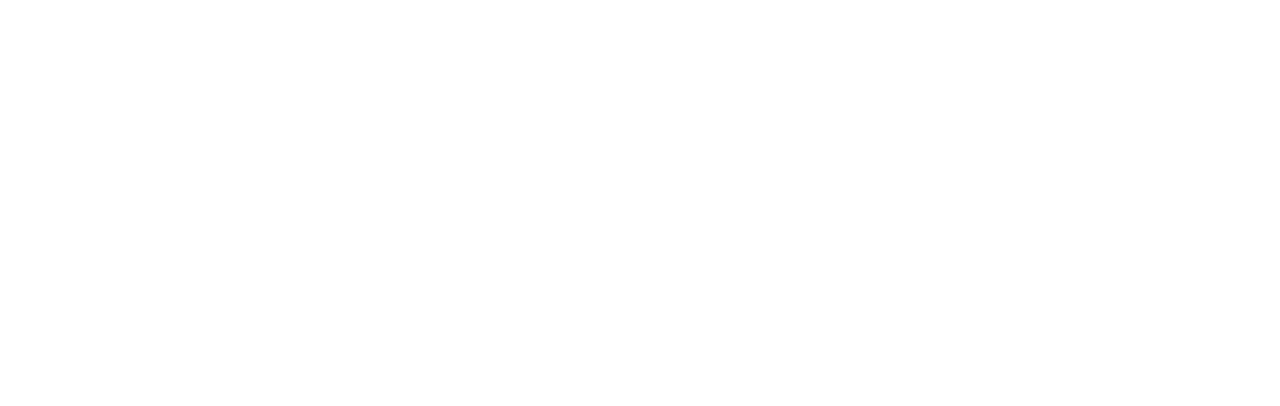
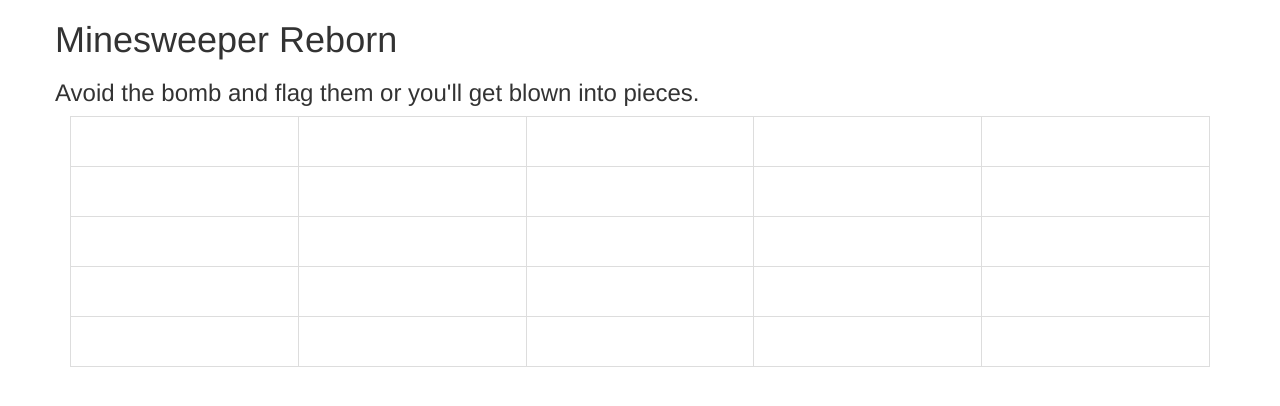
Before and after one commit to WDI-HK-8/MinesweeperReborn, a website: page index.html in a window 1280 px wide. Drawn offline with nearby package versions, Linux system fonts and the light colour scheme.

Commit message:
Made the open cell function working. Added an updatevalues function to update the board. Added a play function which contains the open cell function and updatevalues

```diff
--- a/css/custom.css
+++ b/css/custom.css
@@ -0,0 +1,8 @@
+td, tr {
+	height: 50px;
+	width: 50px;
+}
+
+td:hover {
+	background-color: #eff;
+}
--- a/index.html
+++ b/index.html
@@ -16,6 +16,56 @@
     <script type="text/javascript" src="js/application.js"></script>
 </head>
 <body>
+    <div class="container">
+        <div class="row">
+                <h1>Minesweeper Reborn</h1>
+                <h3>Avoid the bomb and flag them or you'll get blown into pieces.</h3>
+        </div>
+        <div>
+            <table id="open-board" class="table table-bordered">
+               <tbody id="tableBody">
+                    <tr>
+                        <td></td>
+                        <td></td>
+                        <td></td>
+                        <td></td>
+                        <td></td>
+                    </tr>
+                    <tr>
+                        <td></td>
+                        <td></td>
+                        <td></td>
+                        <td></td>
+                        <td></td>
+                    </tr>
+                    <tr>
+                        <td></td>
+                        <td></td>
+                        <td></td>
+                        <td></td>
+                        <td></td>
+                    </tr>
+                    <tr>
+                        <td></td>
+                        <td></td>
+                        <td></td>
+                        <td></td>
+                        <td></td>
+                    </tr>
+                    <tr>
+                        <td></td>
+                        <td></td>
+                        <td></td>
+                        <td></td>
+                        <td></td>
+                    </tr>
+                </tbody>
+            </table>
+        </div>
+        <div class="row">
+
+        </div>
+    </div>
 
 </body>
 </html>
--- a/js/application.js
+++ b/js/application.js
@@ -1,9 +1,12 @@
+  $(document).ready(function(){
+
   var hiddenBoard = [['X',1,0,1,1],[1,1,0,1,'X'],[0,0,1,2,2],[0,0,1,'X',2],[0,0,1,2,'X']];
   var openBoard = [['','','','',''],['','','','',''],['','','','',''],['','','','',''],['','','','','']];
 
 
+  // Open a cell
+  function open(row,col) {
 
-  function open(row,col) {
       openBoard[row][col] = hiddenBoard[row][col];
       console.log('You found:',openBoard[row][col]);
       if (openBoard[row][col] === 'X') {
@@ -12,12 +15,14 @@
       if (openBoard[row][col] === 0) {
             openAround(row,col);
       }
+
   }
 
+  //Open cells around a cell
   function openAround(row,col) {
     for (var i = -1; i < 2; i++) {
       if (hiddenBoard[row+i] !== undefined) {
-            for(var j = -1; j < 2; j++) {
+        for (var j = -1; j < 2; j++) {
           if ((hiddenBoard[row+i][col+j] !== undefined) && (openBoard[row+i][col+j] !== openBoard[row][col])) {
                     open(row+i,col+j);
           }
@@ -25,3 +30,24 @@
       }
     }
   }
+
+  // Update values of the board in html
+  var updateValues = function () {
+    for (i = 0; i < 5; i++) {
+      for (j = 0; j < 5; j++) {
+        if (openBoard[i][j] !== "") {
+          $('#tableBody tr:nth-child(' + (i+1) + ') td:nth-child(' + (j+1) + ') ').text(openBoard[i][j])
+        }
+      }
+    }
+  }
+
+  // Play game by chossing a cell
+  var play = function(row,col) {
+    open(row,col);
+    updateValues();
+  }
+
+
+
+});
```
Lines whose indentation alone changed are shown as unchanged.
